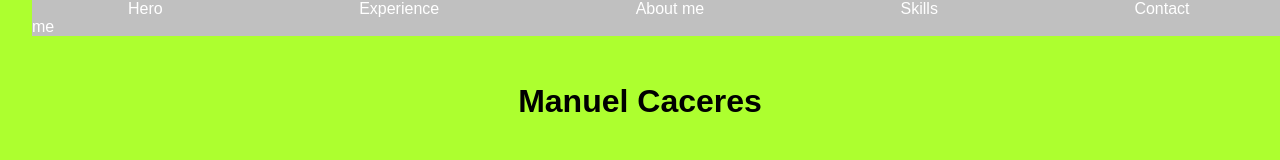
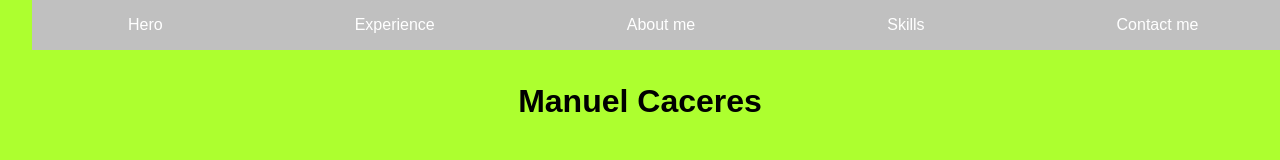
Before and after one commit to MACOgreen/MicroProyecto1ManuelCaceres, a plain HTML site: page index.html in a window 1280 px wide. Drawn offline with Linux system fonts and the light colour scheme.

Commit message:
imagenes

```diff
--- a/styles.css
+++ b/styles.css
@@ -30,19 +30,21 @@ h2.app-title {
     list-style-type: none;
     margin: 0;
     padding: 0;
-
     background-color:silver;
 
 }
 
 li {
-    display: inline;
-    padding: 6em 2em;
-    margin: 4em;
+    float:left;
+
 }
 li a {
     color: white;
+    display: block;
+    text-align: center;
     text-decoration: none;
+    padding: 1em 6em;
+
 }
 
 li a:hover {
```
Also changed, not shown: index.html (+3 -0 lines), imagen1.jpg (added), imagen2.jpg (added), imagen3.jpeg (added).
